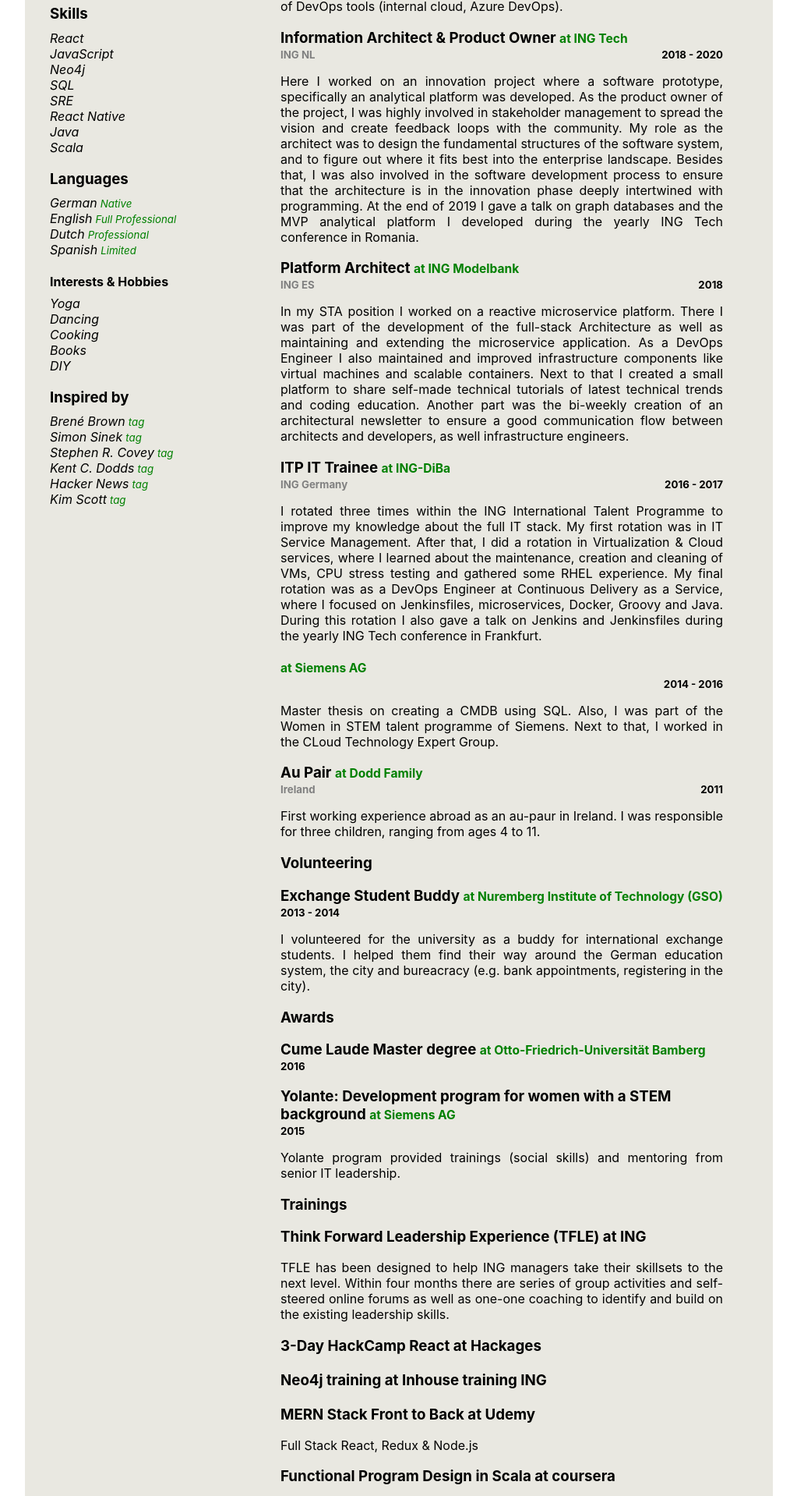
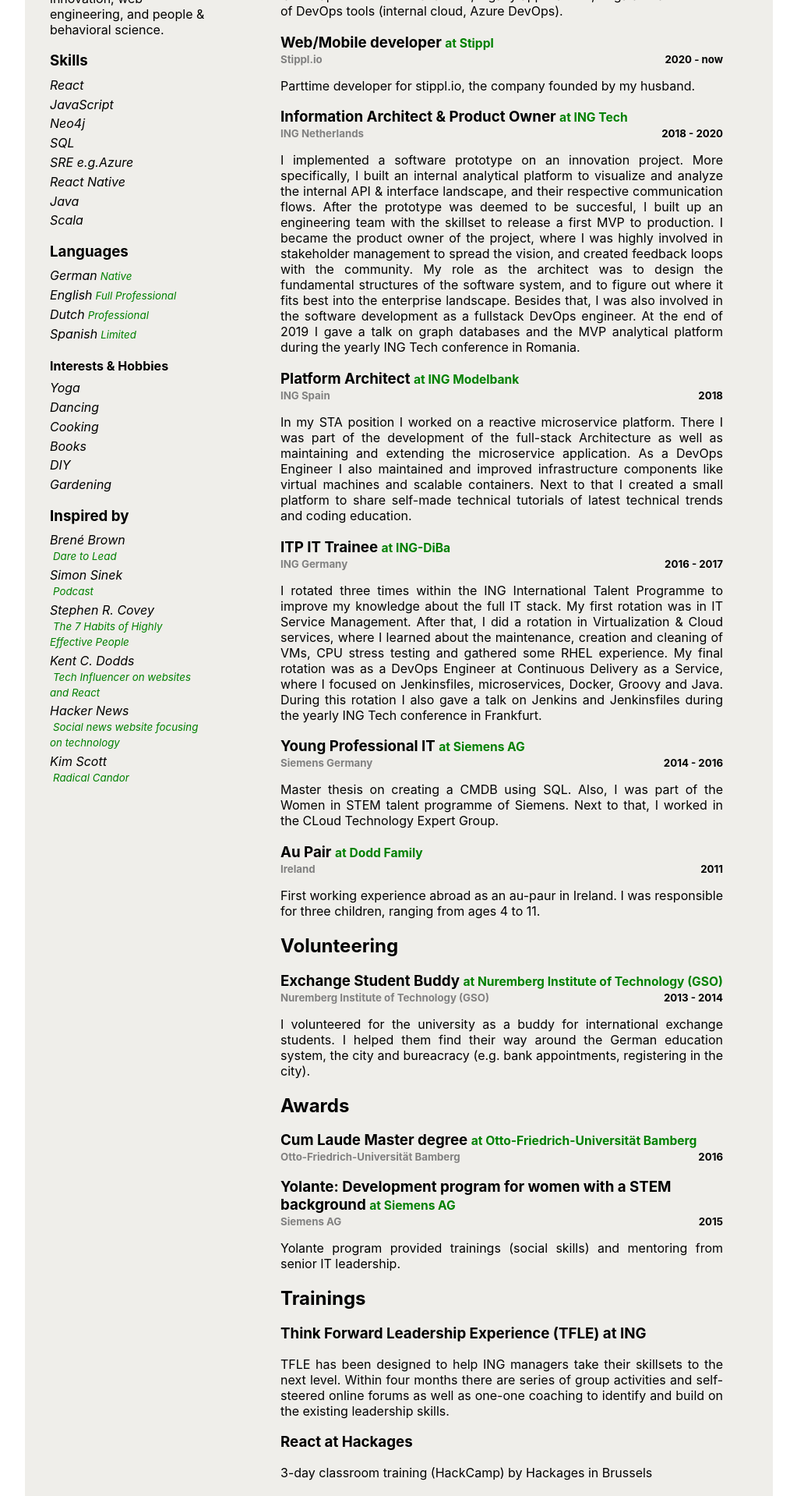
Before and after one commit to Maidubee/resume, a React (Create React App) app: page / in a window 1280 px wide. Shown: the part 360-2278 px from the top of the page at 78% size, without its empty margins (128-1151 px from the left). Built offline with nearby package versions, Linux system fonts and the light colour scheme.

Commit message:
Style and content update

```diff
--- a/src/App.scss
+++ b/src/App.scss
@@ -1,41 +1,6 @@
 .App {
   text-align: center;
   font-family: Arial, Helvetica, sans-serif;
-}
-
-.App-logo {
-  height: 40vmin;
-  pointer-events: none;
-}
-
-@media (prefers-reduced-motion: no-preference) {
-  .App-logo {
-    animation: App-logo-spin infinite 20s linear;
-  }
-}
-
-.App-header {
-  background-color: #282c34;
-  min-height: 100vh;
-  display: flex;
-  flex-direction: column;
-  align-items: center;
-  justify-content: center;
-  font-size: calc(10px + 2vmin);
-  color: white;
-}
-
-.App-link {
-  color: #61dafb;
-}
-
-@keyframes App-logo-spin {
-  from {
-    transform: rotate(0deg);
-  }
-  to {
-    transform: rotate(360deg);
-  }
 }
 
 .resume {
@@ -43,7 +8,7 @@
   margin: auto;
   max-width: 60rem;
   margin: 2rem;
-  background-color: rgba($color: #BFBDAA, $alpha: 0.35);
+  background-color: rgba($color: #BFBDAA, $alpha: 0.25);
   border-radius: 15px;
 }
 
@@ -130,3 +95,7 @@
 .profiles {
   margin-top: 2rem;
 }
+
+.degree {
+  color: green;
+}
--- a/src/Education.tsx
+++ b/src/Education.tsx
@@ -5,21 +5,19 @@
 const Education = ({ education }) =>
   isEmpty(education) ? null : (
     <section style={{ marginTop: "0.5em" }} className="education">
-      <h3 style={{ marginBottom: "0.5em" }}>Education</h3>
+      <h2 style={{ marginBottom: "0.5em" }}>Education</h2>
       {education.map((item, k) => (
         <article key={k} style={{ position: "relative" }}>
           {education.length === 1 ? null : <Timeline isLast={k === education.length - 1} />}
           <h3 style={{ marginBottom: 0 }}>{item.institution}</h3>
-          <h5
+          <h5 className="degree"
             style={{
               margin: "2px 0",
               display: "flex",
               justifyContent: "space-between",
             }}
           >
-            <a href={item.website} target="_blank" rel="noreferrer">
-              {item.website}
-            </a>
+              {item.studyType}
             <Period startDate={item.startDate} endDate={item.endDate} />
           </h5>
           <p>{item.area}</p>
--- a/src/Experience.tsx
+++ b/src/Experience.tsx
@@ -5,7 +5,7 @@
 const Experience = ({ items, header }) =>
   isEmpty(items) ? null : (
     <section style={{ marginTop: "0.5em" }} className="experience">
-      <h3 style={{ marginBottom: "0.5em" }}>{header}</h3>
+      <h2 style={{ marginBottom: "0.5em" }}>{header}</h2>
       {items.map((item, k) => (
         <article key={k} style={{ position: "relative" }}>
           {items.length === 1 ? null : <Timeline isLast={k === items.length - 1} />}
--- a/src/Resume.tsx
+++ b/src/Resume.tsx
@@ -40,14 +40,14 @@
           </section>
           <section>
             <h3 style={{ marginBottom: "0.5rem" }}>Summary</h3>
-            <p>{resume.basics.summary}</p>
+            <p style={{textAlign: "left"}}>{resume.basics.summary}</p>
           </section>
 
           {isEmpty(resume.skills) ? null : (
             <section style={{ marginBottom: "0.5em" }} className="skills">
               <h3 style={{ marginBottom: "0.5em" }}>Skills</h3>
               {(resume.skills || []).map((item, k) => (
-                <div key={k}>
+                <div key={k} style={{marginBottom: "0.3rem"}}>
                   <div>
                     {item.name}
                     <Tag>{item.level}</Tag>
@@ -67,7 +67,7 @@
             <section style={{ marginBottom: "0.5em" }} className="languages">
               <h3 style={{ marginBottom: "0.5em" }}>Languages</h3>
               {(resume.languages || []).map((item, k) => (
-                <div key={k}>
+                <div key={k} style={{marginBottom: "0.3rem"}}>
                   <span>{item.language}</span>
                   <Tag>{item.fluency}</Tag>
                 </div>
@@ -78,7 +78,7 @@
             <section className="interests">
               <h4 style={{ marginBottom: "0.5em" }}>Interests &amp; Hobbies</h4>
               {(resume.interests || []).map((item, k) => (
-                <div key={k}>
+                <div key={k} style={{marginBottom: "0.3rem"}}>
                   <span>{item.name}</span>
                   <div>
                     {(item.keywords || []).map((tag, k) => (
@@ -95,16 +95,9 @@
             <section className="inspirers">
               <h3 style={{ marginBottom: "0.5em" }}>Inspired by</h3>
               {(resume.inspirers || []).map((item, k) => (
-                <div key={k}>
+                <div key={k} style={{marginBottom: "0.3rem"}}>
                   <span>{item.name}</span>
-                  <Tag>{item.description}</Tag>
-                  {/* <div>
-                    {(item.keywords || []).map((tag, k) => (
-                      <Tag key={k} color="secondary">
-                        {tag}
-                      </Tag>
-                    ))}
-                  </div> */}
+                  <div><Tag>{item.description}</Tag></div>
                 </div>
               ))}
             </section>
--- a/src/Trainings.tsx
+++ b/src/Trainings.tsx
@@ -5,7 +5,7 @@
 const Trainings = ({ trainings }) =>
   isEmpty(trainings) ? null : (
     <section style={{ marginTop: "0.5em" }} className="training">
-      <h3 style={{ marginBottom: "0.5em" }}>Trainings</h3>
+      <h2 style={{ marginBottom: "0.5em" }}>Trainings</h2>
       {trainings.map((training, k) => (
         <article key={k} style={{ position: "relative" }}>
           {training.length === 1 ? null : <Timeline isLast={k === training.length - 1} />}
--- a/src/bianca.json
+++ b/src/bianca.json
@@ -6,7 +6,7 @@
     "email": "bianca@vanrijn.dev",
     "phone": "",
     "website": "https://bianca.vanrijn.dev",
-    "summary": "Female IT Leader",
+    "summary": "IT Lead, passionate about innovation, web engineering, and people & behavioral science.",
     "location": {
       "address": "",
       "postalCode": "",
@@ -40,7 +40,7 @@
   "work": [
     {
       "name": "ING Domestic Bank",
-      "company": "ING NL",
+      "company": "ING Netherlands",
       "position": "IT Chapter Lead",
       "website": "http://ing.nl",
       "startDate": "2020",
@@ -48,21 +48,30 @@
       "location": "Amsterdam, NL"
     },
     {
+      "name": "Stippl",
+      "company": "Stippl.io",
+      "position": "Web/Mobile developer",
+      "website": "https://www.stippl.io",
+      "startDate": "2020",
+      "summary": "Parttime developer for stippl.io, the company founded by my husband. ",
+      "location": "Amsterdam, NL"
+    },
+    {
       "name": "ING Tech",
-      "company": "ING NL",
+      "company": "ING Netherlands",
       "position": "Information Architect & Product Owner",
       "website": "http://ing.com",
       "startDate": "2018",
       "endDate": "2020",
-      "summary": "Here I worked on an innovation project where a software prototype, specifically an analytical platform was developed. As the product owner of the project, I was highly involved in stakeholder management to spread the vision and create feedback loops with the community. My role as the architect was to design the fundamental structures of the software system, and to figure out where it fits best into the enterprise landscape. Besides that, I was also involved in the software development process to ensure that the architecture is in the innovation phase deeply intertwined with programming.  At the end of 2019 I gave a talk on graph databases and the MVP analytical platform I developed during the yearly ING Tech conference in Romania.",
+      "summary": "I implemented a software prototype on an innovation project. More specifically, I built an internal analytical platform to visualize and analyze the internal API & interface landscape, and their respective communication flows. After the prototype was deemed to be succesful, I built up an engineering team with the skillset to release a first MVP to production. I became the product owner of the project, where I was highly involved in stakeholder management to spread the vision, and created feedback loops with the community. My role as the architect was to design the fundamental structures of the software system, and to figure out where it fits best into the enterprise landscape. Besides that, I was also involved in the software development as a fullstack DevOps engineer. At the end of 2019 I gave a talk on graph databases and the MVP analytical platform during the yearly ING Tech conference in Romania.",
       "location": "Amsterdam, NL"
     },
     {
       "name": "ING Modelbank",
-      "company": "ING ES",
+      "company": "ING Spain",
       "position": "Platform Architect",
       "website": "http://ing.es",
-      "summary": "In my STA position I worked on a reactive microservice platform. There I was part of the development of the full-stack Architecture as well as maintaining and extending the microservice application. As a DevOps Engineer I also maintained and improved infrastructure components like virtual machines and scalable containers. Next to that I created a small platform to share self-made technical tutorials of latest technical trends and coding education. Another part was the bi-weekly creation of an architectural newsletter to ensure a good communication flow between architects and developers, as well infrastructure engineers.",
+      "summary": "In my STA position I worked on a reactive microservice platform. There I was part of the development of the full-stack Architecture as well as maintaining and extending the microservice application. As a DevOps Engineer I also maintained and improved infrastructure components like virtual machines and scalable containers. Next to that I created a small platform to share self-made technical tutorials of latest technical trends and coding education.",
       "startDate": "2018",
       "endDate": "2018",
       "location": "Madrid, Spain"
@@ -79,8 +88,9 @@
     },
     {
       "name": "Siemens AG",
-      "position": "",
+      "position": "Young Professional IT",
       "website": "http://ing.de",
+      "organization": "Siemens Germany",
       "summary": "Master thesis on creating a CMDB using SQL. Also, I was part of the Women in STEM talent programme of Siemens. Next to that, I worked in the CLoud Technology Expert Group.",
       "startDate": "2014",
       "endDate": "2016",
@@ -101,6 +111,7 @@
     {
       "position": "Exchange Student Buddy",
       "name": "Nuremberg Institute of Technology (GSO)",
+      "organization": "Nuremberg Institute of Technology (GSO)",
       "startDate": "2013",
       "endDate": "2014",
       "summary": "I volunteered for the university as a buddy for international exchange students. I helped them find their way around the German education system, the city and bureacracy (e.g. bank appointments, registering in the city).",
@@ -109,7 +120,7 @@
   ],
   "education": [
     {
-      "institution": "Otto-Friedrich-Universität Bamberg",
+      "institution": "University of Bamberg",
       "area": "Economic Computer Science",
       "studyType": "MSc.",
       "startDate": "2014",
@@ -131,72 +142,71 @@
     {
       "name": "Think Forward Leadership Experience (TFLE)",
       "organization": "ING",
-      "summary": "TFLE  has been designed to help ING managers take their skillsets to the next level. Within four months there are series of group activities and self-steered online forums as well as one-one coaching to identify and build on the existing leadership skills.",
-      "highlights": [""]
+      "summary": "TFLE  has been designed to help ING managers take their skillsets to the next level. Within four months there are series of group activities and self-steered online forums as well as one-one coaching to identify and build on the existing leadership skills."
     },
 
     {
-      "name": "3-Day HackCamp React",
+      "name": "React",
       "organization": "Hackages",
-      "summary": " ",
-      "highlights": [""]
+      "summary": "3-day classroom training (HackCamp) by Hackages in Brussels"
     },
     {
       "name": "Neo4j training",
-      "organization": "Inhouse training ING",
-      "summary": " ",
-      "highlights": [""]
+      "organization": "ING",
+      "summary": "Inhouse training organized by ING"
     },
     {
       "name": "MERN Stack Front to Back",
       "organization": "Udemy",
-      "summary": "Full Stack React, Redux & Node.js",
-      "highlights": [""]
+      "summary": "Full Stack React, Redux & Node.js"
     },
     {
       "name": "Functional Program Design in Scala",
-      "organization": "coursera",
-      "summary": " ",
-      "highlights": [""]
+      "organization": "Coursera",
+      "summary": "Hands-on introduction to functional programming using Scala. Ranging from basic building blocks of the functional paradigm, to building to larger functional programs. Instructed by Martin Odersky."
     },
     {
       "name": "Functional Programming Principles in Scala",
-      "organization": "coursera",
-      "summary": " ",
-      "highlights": [""]
+      "organization": "Coursera",
+      "summary": "Hands-on introduction to functional programming using Scala. Ranging from basic building blocks of the functional paradigm, to building to larger functional programs. Instructed by Martin Odersky."
     },
     {
       "name": "Docker Security & (Sec) DevOps",
       "organization": "HM Training Solutions",
-      "summary": "Docker, Container & Linux Isolation, DevOps, MicroServices & CI/CD",
-      "highlights": [""]
+      "summary": "Docker, Container & Linux Isolation, DevOps, MicroServices & CI/CD"
     },
     {
-      "name": "Professional Scrum Master I",
+      "name": "Professional Scrum Master (PSM) I",
       "organization": "Scrum.org",
-      "summary": "",
-      "highlights": [""]
+      "summary": "3-day training organized by ING, after which I completed the PSM I certification"
     },
     {
       "name": "ITIL Foundation Certifiate in IT Service Managment",
       "organization": "Axelos",
-      "summary": "",
+      "summary": "3-day training organized by ING, after which I completed the ITIL certification"
+    },
+    {
+      "name": "IT Trainee Program ING",
+      "organization": "ING",
+      "summary": "The trainee program provided 3 global learning events with different sessions and trainings about personal growth and leadership skills, as well as the opportunity to work abroad.",
       "highlights": [""]
     }
   ],
 
   "awards": [
     {
-      "title": "Cume Laude Master degree",
+      "title": "Cum Laude Master degree",
       "startDate": "2016",
       "endDate": "2016",
-      "awarder": "Otto-Friedrich-Universität Bamberg"
+      "awarder": "Otto-Friedrich-Universität Bamberg",
+      "organization": "Otto-Friedrich-Universität Bamberg"
     },
     {
       "title": "Yolante: Development program for women with a STEM background",
       "startDate": "2015",
       "endDate": "2015",
       "awarder": "Siemens AG",
+      "organization": "Siemens AG",
       "summary": "Yolante program provided trainings (social skills) and mentoring from senior IT leadership."
     }
   ],
@@ -227,7 +237,7 @@
       "keywords": []
     },
     {
-      "name": "SRE",
+      "name": "SRE e.g.Azure",
       "level": "",
       "value": 80,
       "keywords": []
@@ -278,33 +288,37 @@
     {
       "name": "DIY",
       "gifUrl": "https://media.giphy.com/media/3oKIPqsXYcdjcBcXL2/giphy-downsized.gif"
+    },
+    {
+      "name": "Gardening",
+      "gifUrl": "https://media.giphy.com/media/3oKIPqsXYcdjcBcXL2/giphy-downsized.gif"
     }
   ],
   "inspirers": [
     {
       "name": "Brené Brown",
-      "description": "tag"
+      "description": "Dare to Lead"
     },
 
     {
       "name": "Simon Sinek",
-      "description": "tag"
+      "description": "Podcast"
     },
     {
       "name": "Stephen R. Covey",
-      "description": "tag"
+      "description": "The 7 Habits of Highly Effective People"
     },
     {
       "name": "Kent C. Dodds",
-      "description": "tag"
+      "description": "Tech Influencer on websites and React"
     },
     {
       "name": "Hacker News",
-      "description": "tag"
+      "description": "Social news website focusing on technology "
     },
     {
       "name": "Kim Scott",
-      "description": "tag"
+      "description": "Radical Candor"
     }
   ],
   "references": [],
```
